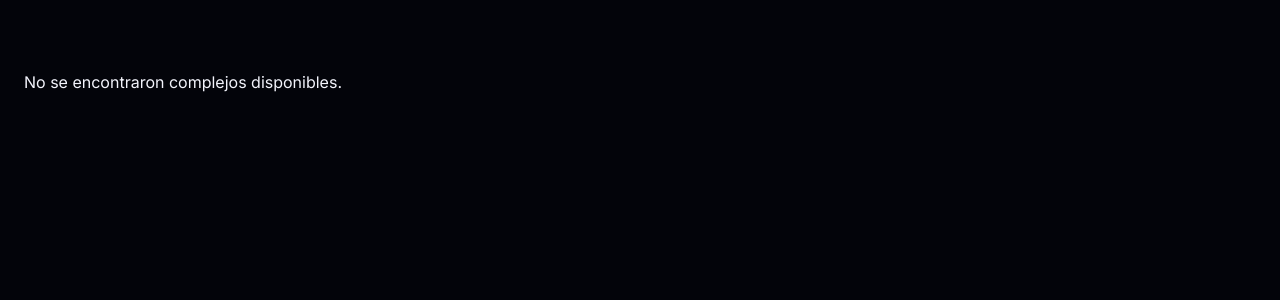
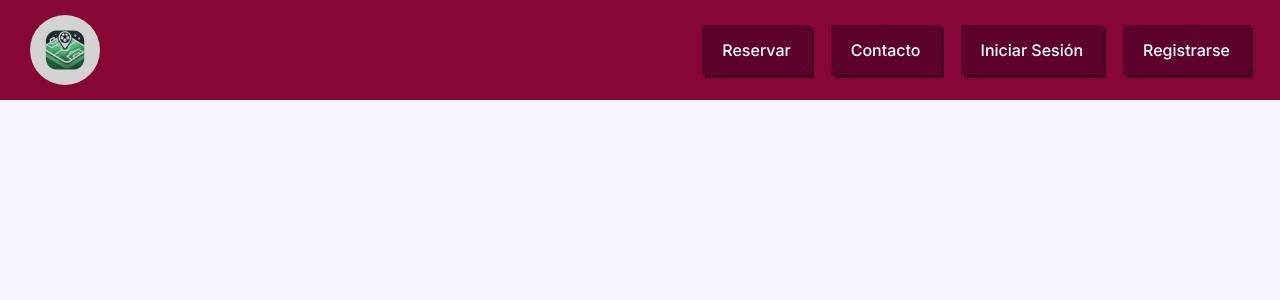
Before and after one commit to lucasmaggi03/picadito-frontend, a React (Vite) app: page /complexes in a window 1280 px wide. Shown: the top 300 px of the page. Built offline with nearby package versions, Linux system fonts and the light colour scheme; the HTML template or start-up script is replaced by a standard one.

Commit message:
navbar and index css changes

```diff
--- a/src/App.tsx
+++ b/src/App.tsx
@@ -1,21 +1,24 @@
-import { Routes, Route } from 'react-router-dom';
+import { Routes, Route, useLocation } from 'react-router-dom';
 import './App.css';
-//import { NavBar } from './components/NavBar/NavBar';
+import { NavBar } from './components/NavBar/NavBar';
 import { Header } from './components/Header/Header';
 import { Reserve } from './components/Reserve/Reserve';
 import { Complexes } from './components/Complexes/Complexes';
-import { Home } from './components/Home/Home'
-//import {Footer} from './components/Footer/Footer'
+import { Home } from './components/Home/Home';
 
 function App() {
+  const location = useLocation();
+  const showNavBar = location.pathname !== '/';
+
   return (
+    <>
+      {showNavBar && <NavBar />}
 
-    <>
       <Routes>
         <Route path='/' element={<Home />} />
         <Route path='/prueba' element={<Header />} />
-        <Route path='/reserve' element={<Reserve/>}/>
-        <Route path='/complexes' element={<Complexes/>}/>
+        <Route path='/reserve' element={<Reserve />} />
+        <Route path='/complexes' element={<Complexes />} />
       </Routes>
     </>
   );
--- a/src/components/Complexes/Complexes.css
+++ b/src/components/Complexes/Complexes.css
@@ -1,6 +1,6 @@
 .container {
   display: grid;
-  grid-template-columns: repeat(auto-fit, minmax(500px, 3fr));
+  grid-template-columns: repeat(auto-fit, minmax(400px, 1fr));
   justify-content: center;
   gap: 50px;
   margin: 3rem auto 10rem;
--- a/src/components/Home/Home.css
+++ b/src/components/Home/Home.css
@@ -2,7 +2,7 @@
 .welcome{
     position:relative;
     background-color: var(--primary) ;
-
+    overflow: hidden;
 }
 
 .header2222{
--- a/src/components/NavBar/NavBar.css
+++ b/src/components/NavBar/NavBar.css
@@ -1,26 +1,38 @@
 .nav-head {
-    background-color: #00897B;
-    width: 100%;
-    padding: 20px 50px;
-    box-sizing: border-box;
+  background-color: var(--secondary);
+  width: 100%;
+  padding: 15px 30px;
+  display: flex;
+  align-items: center;
+  justify-content: space-between;
+  box-sizing: border-box;
 }
 
-.nav-item {
-    display: flex;
-    justify-content: center;
-    gap: 20%;
-    list-style: none;
-    padding: 0;
-    margin: 0;
+.nav-logo {
+  display: flex;
+  align-items: center;
 }
 
-.nav-li {
-    margin: 0 10px;
+.logo-circle {
+  width: 70px;
+  height: 70px;
+  background-color: lightgray;
+  border-radius: 50%;
 }
 
-.nlink {
-    text-decoration: none;
-    color: white;
-    font-size: 16px;
-    font-weight: bold;
+.nav-menu {
+  display: flex;
+  gap: 20px;
+  list-style: none;
+  padding: 0;
+  margin: 0;
 }
+
+.nav-menu a {
+  text-decoration: none;
+  background-color: var(--primary);
+  padding: 15px 20px;
+  color: white;
+  font-weight: 500;
+  box-shadow: 3px 3px #460222;
+}
--- a/src/components/NavBar/NavBar.tsx
+++ b/src/components/NavBar/NavBar.tsx
@@ -4,22 +4,15 @@ import "./NavBar.css";
 export function NavBar() {
   return (
     <nav className="nav-head">
-      <ul className="nav-item">
-        <li className="nav-li">
-          <Link to="/" className="nlink">
-            Inicio
-          </Link>
-        </li>
-        <li className="nav-li">
-          <Link to="/reservar" className="nlink">
-            Reservar
-          </Link>
-        </li>
-        <li className="nav-li">
-          <Link to="/contacto" className="nlink">
-            Contacto
-          </Link>
-        </li>
+      <div className="nav-logo">
+        <img className="logo-circle" src="../../../public/logo.webp" alt="" />
+      </div>
+
+      <ul className="nav-menu">
+        <li><Link to="/reservar">Reservar</Link></li>
+        <li><Link to="/contacto">Contacto</Link></li>
+        <li><Link to="/login" className="auth-btn">Iniciar Sesión</Link></li>
+        <li><Link to="/register" className="auth-btn">Registrarse</Link></li>
       </ul>
     </nav>
   );
--- a/src/index.css
+++ b/src/index.css
@@ -1,20 +1,19 @@
 *, *::before, *::after {
   box-sizing: inherit;
 }
-
-
 
 html, body {
   font-family: 'Inter', sans-serif;
   scroll-behavior: smooth;
   box-sizing: border-box;
   overflow-x: hidden;
-  background-color: var(--black);
+  background-color: var(--white);
   color: var(--white);
-}
+  overflow-y: inherit;
+  height: 100%;
+  margin: 0;
+  padding: 0;
 
-html body {
-  overflow-y: inherit;
 }
 
 :root{
```
